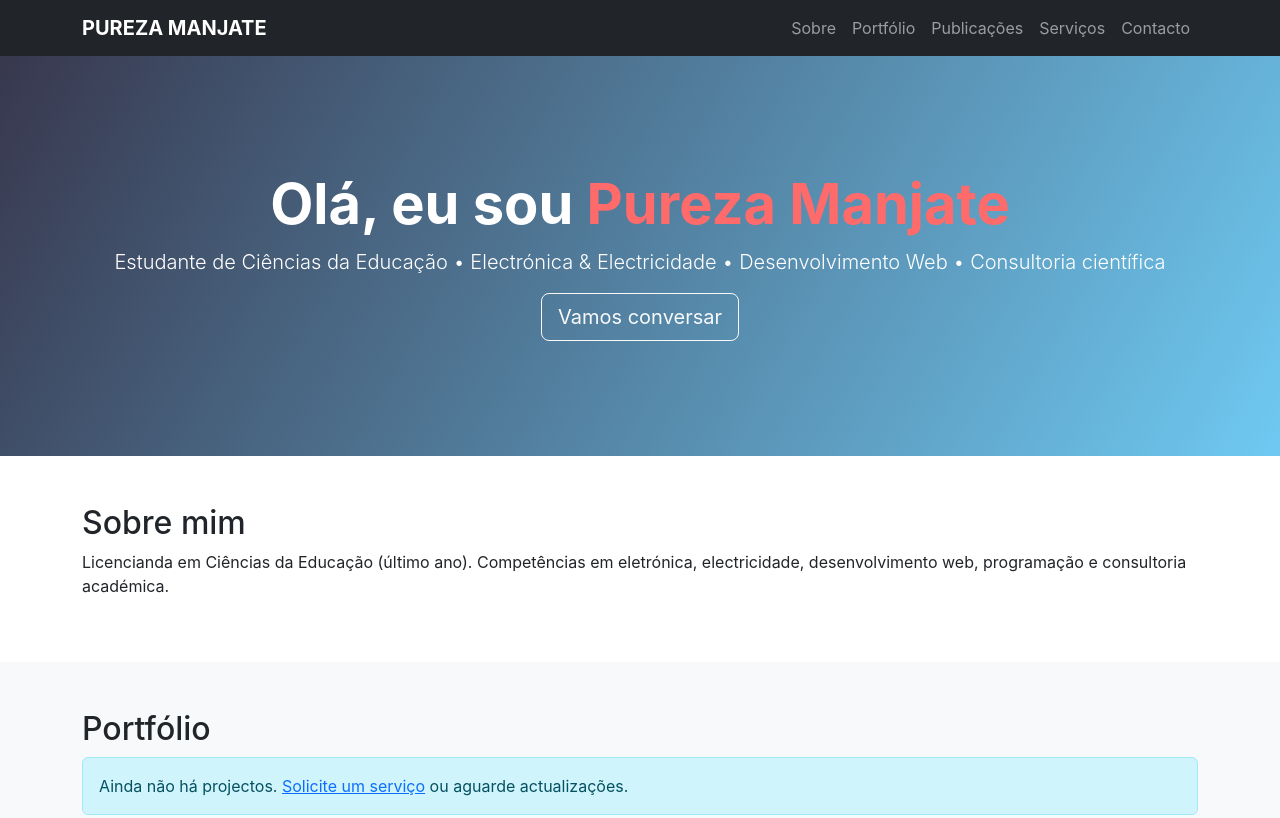
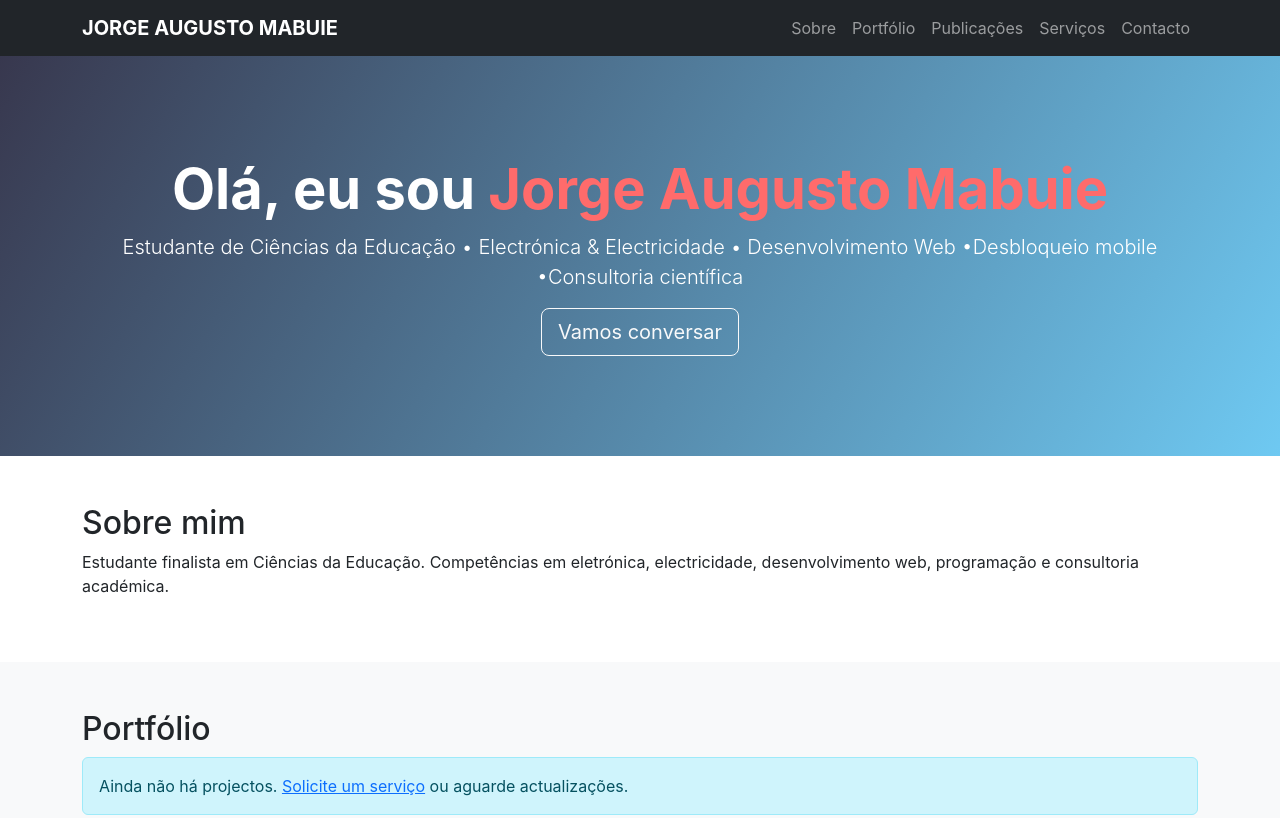
Before and after one commit to mabuie-test/JorgeAugustoMabuie, a website: page public/index.html in a window 1280 px wide. Shown: the top 818 px of the page. Drawn offline with nearby package versions, Linux system fonts and the light colour scheme; no server answers.

Commit message:
Update index.html

```diff
--- a/public/index.html
+++ b/public/index.html
@@ -3,14 +3,14 @@
   <head>
     <meta charset="utf-8">
     <meta name="viewport" content="width=device-width, initial-scale=1">
-    <title>Pureza Manjate — Portfolio</title>
+    <title> Jorge Augusto Mabuie — Portfolio</title>
     <link href="https://cdn.jsdelivr.net/npm/bootstrap@5.3.2/dist/css/bootstrap.min.css" rel="stylesheet">
     <link rel="stylesheet" href="/css/style.css">
   </head>
   <body>
     <nav class="navbar navbar-expand-lg navbar-dark bg-dark sticky-top">
       <div class="container">
-        <a class="navbar-brand fw-bold" href="#">PUREZA MANJATE</a>
+        <a class="navbar-brand fw-bold" href="#"> JORGE AUGUSTO MABUIE</a>
         <button class="navbar-toggler" type="button" data-bs-toggle="collapse" data-bs-target="#navMenu">
           <span class="navbar-toggler-icon"></span>
         </button>
@@ -28,8 +28,8 @@
 
     <header class="hero d-flex align-items-center text-white">
       <div class="container text-center">
-        <h1 class="display-4 fw-bold">Olá, eu sou <span class="text-accent">Pureza Manjate</span></h1>
-        <p class="lead">Estudante de Ciências da Educação • Electrónica & Electricidade • Desenvolvimento Web • Consultoria científica</p>
+        <h1 class="display-4 fw-bold">Olá, eu sou <span class="text-accent">Jorge Augusto Mabuie</span></h1>
+        <p class="lead">Estudante de Ciências da Educação • Electrónica & Electricidade • Desenvolvimento Web •Desbloqueio mobile •Consultoria científica</p>
         <a href="#contact" class="btn btn-lg btn-outline-light">Vamos conversar</a>
       </div>
     </header>
@@ -37,7 +37,7 @@
     <section id="about" class="py-5">
       <div class="container">
         <h2>Sobre mim</h2>
-        <p>Licencianda em Ciências da Educação (último ano). Competências em eletrónica, electricidade, desenvolvimento web, programação e consultoria académica.</p>
+        <p>Estudante finalista em Ciências da Educação. Competências em eletrónica, electricidade, desenvolvimento web, programação e consultoria académica.</p>
       </div>
     </section>
 
@@ -61,7 +61,7 @@
       <div class="container">
         <h2>Serviços</h2>
         <p>Consultoria científica, desenvolvimento web, projetos de eletricidade e formação.</p>
-        <a href="#contact" class="btn btn-primary">Solicitar Orçamento</a>
+
       </div>
     </section>
 
```
